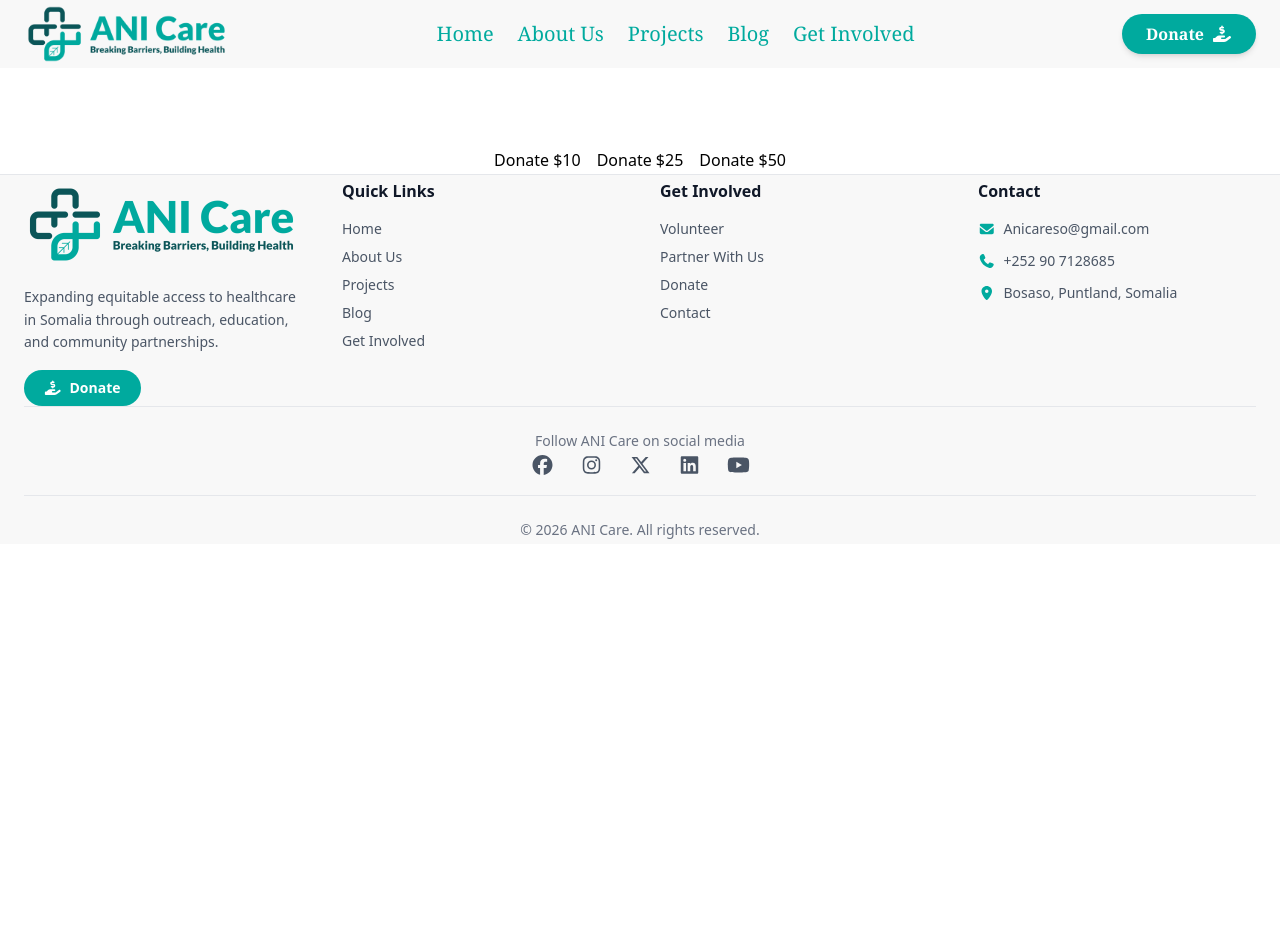
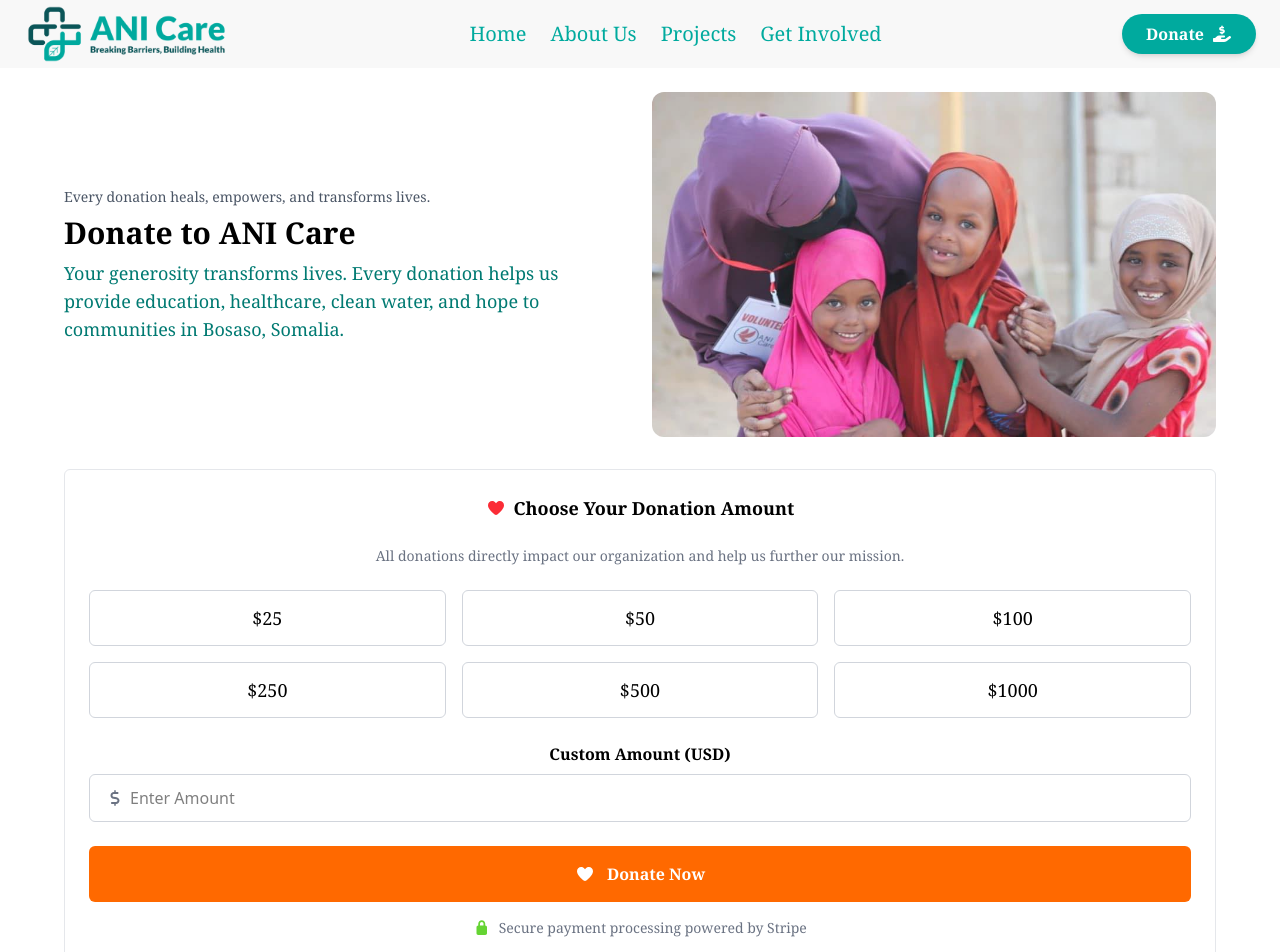
Before and after one commit to Ilyasisse/Anicare-Frontend, a React (Vite) app: page /donation in a window 1280 px wide. Shown: the top 952 px of the page. Before the commit the page ends 800 px from the top, so only its background shows below. Built offline with nearby package versions, Linux system fonts and the light colour scheme; no server answers.

Commit message:
feat: implement donation page with preset and custom amounts, enhance footer and navbar links

```diff
--- a/src/components/Footer.tsx
+++ b/src/components/Footer.tsx
@@ -13,6 +13,7 @@ import {
   faLinkedin,
   faYoutube,
 } from "@fortawesome/free-brands-svg-icons";
+import { Link } from "react-router";
 export default function Footer() {
   return (
     <footer className="bg-[#f8f8f8] border-t border-gray-200 mt-0.5">
@@ -51,29 +52,29 @@ export default function Footer() {
 
             <ul className="space-y-2 text-gray-600 text-sm">
               <li>
-                <a href="/" className="hover:text-[#00aa9e]">
+                <Link to={"/"} className="hover:text-[#00aa9e]">
                   Home
-                </a>
+                </Link>
               </li>
               <li>
-                <a href="/about_us" className="hover:text-[#00aa9e]">
+                <Link to={"/about_us"} className="hover:text-[#00aa9e]">
                   About Us
-                </a>
+                </Link>
               </li>
               <li>
-                <a href="/projects" className="hover:text-[#00aa9e]">
+                <Link to={"/projects"} className="hover:text-[#00aa9e]">
                   Projects
-                </a>
+                </Link>
               </li>
               <li>
-                <a href="/blog" className="hover:text-[#00aa9e]">
+                <Link to={"/blog"} className="hover:text-[#00aa9e] hidden">
                   Blog
-                </a>
+                </Link>
               </li>
               <li>
-                <a href="/get_involved" className="hover:text-[#00aa9e]">
+                <Link to={"/get_involved"} className="hover:text-[#00aa9e]">
                   Get Involved
-                </a>
+                </Link>
               </li>
             </ul>
           </div>
@@ -84,24 +85,24 @@ export default function Footer() {
 
             <ul className="space-y-2 text-gray-600 text-sm">
               <li>
-                <a href="#" className="hover:text-[#00aa9e]">
+                <Link to={"#"} className="hover:text-[#00aa9e]">
                   Volunteer
-                </a>
+                </Link>
               </li>
               <li>
-                <a href="#" className="hover:text-[#00aa9e]">
+                <Link to={"#"} className="hover:text-[#00aa9e]">
                   Partner With Us
-                </a>
+                </Link>
               </li>
               <li>
-                <a href="#" className="hover:text-[#00aa9e]">
+                <Link to={"#"} className="hover:text-[#00aa9e]">
                   Donate
-                </a>
+                </Link>
               </li>
               <li>
-                <a href="#" className="hover:text-[#00aa9e]">
+                <Link to={"#"} className="hover:text-[#00aa9e]">
                   Contact
-                </a>
+                </Link>
               </li>
             </ul>
           </div>
@@ -142,7 +143,7 @@ export default function Footer() {
         </div>
         <div className="flex items-center justify-center gap-6 text-xl text-gray-600 w-full">
           <a
-            href="https://facebook.com"
+            href="https://www.facebook.com/anicareorg"
             target="_blank"
             className="hover:text-[#00aa9e] hover:scale-110 transition"
             aria-label="Facebook"
@@ -151,7 +152,7 @@ export default function Footer() {
           </a>
 
           <a
-            href="https://instagram.com"
+            href="https://www.instagram.com/anicareorg"
             target="_blank"
             className="hover:text-[#00aa9e] hover:scale-110 transition"
             aria-label="Instagram"
@@ -160,7 +161,7 @@ export default function Footer() {
           </a>
 
           <a
-            href="https://twitter.com"
+            href="https://x.com/anicareorg"
             target="_blank"
             className="hover:text-[#00aa9e] hover:scale-110 transition"
             aria-label="Twitter"
@@ -176,15 +177,6 @@ export default function Footer() {
           >
             <FontAwesomeIcon icon={faLinkedin} />
           </a>
-
-          <a
-            href="https://youtube.com"
-            target="_blank"
-            className="hover:text-[#00aa9e] hover:scale-110 transition"
-            aria-label="YouTube"
-          >
-            <FontAwesomeIcon icon={faYoutube} />
-          </a>
         </div>
 
         {/* BOTTOM BAR */}
--- a/src/components/Navbar.tsx
+++ b/src/components/Navbar.tsx
@@ -40,7 +40,7 @@ export default function Navbar() {
           <Link to={"/projects"} className="hover:text-[#007a72] transition">
             Projects
           </Link>
-          <Link to={"/blogs"} className="hover:text-[#007a72] transition">
+          <Link to={"/blogs"} className="hover:text-[#007a72] transition hidden">
             Blog
           </Link>
           <Link
@@ -85,10 +85,10 @@ export default function Navbar() {
             <Link to={"/about_us"} onClick={() => setMenuOpen(false)}>
               About Us
             </Link>
-            <Link to={"/projects"} onClick={() => setMenuOpen(false)}>
+            <Link to={"/projects"} onClick={() => setMenuOpen(false)} >
               Projects
             </Link>
-            <Link to={"/blog"} onClick={() => setMenuOpen(false)}>
+            <Link to={"/blog"} onClick={() => setMenuOpen(false)} className="hidden">
               Blog
             </Link>
             <Link to={"/get_involved"} onClick={() => setMenuOpen(false)}>
--- a/src/components/UI/OurFocusCards.tsx
+++ b/src/components/UI/OurFocusCards.tsx
@@ -1,6 +1,7 @@
 import { FontAwesomeIcon } from "@fortawesome/react-fontawesome";
 import type { IconDefinition } from "@fortawesome/fontawesome-svg-core";
 import { faAngleRight } from "@fortawesome/free-solid-svg-icons";
+import { Link } from "react-router";
 
 type ProgramSideBySide = {
   icon: IconDefinition;
@@ -24,10 +25,10 @@ const OurFocusCards = ({
       </div>
       <h2 className="text-2xl">{title}</h2>
       <p className="text-gray-600">{paragraph}</p>
-      <a href={href} className="text-[#00aa9e] hover:text-[#007a72] transition">
+      <Link to={href} className="text-[#00aa9e] hover:text-[#007a72] transition">
         <span>{linkText}</span>
         <FontAwesomeIcon icon={faAngleRight} />
-      </a>
+      </Link>
     </div>
   );
 };
--- a/src/components/UI/ProjectCards.tsx
+++ b/src/components/UI/ProjectCards.tsx
@@ -23,9 +23,9 @@ const ProjectCards = ({ img, title, paragraph }: ProgramSideBySide) => {
 
       <p className="text-gray-600 mb-4">{paragraph}</p>
 
-      <button className="text-[#00aa9e] font-medium hover:underline">
+      {/* <button className="text-[#00aa9e] font-medium hover:underline">
         View Details →
-      </button>
+      </button> */}
     </div>
   );
 };
--- a/src/components/UI/ProjectSideBySideRight.tsx
+++ b/src/components/UI/ProjectSideBySideRight.tsx
@@ -14,7 +14,7 @@ const ProjectSideBySideRight = ({
       <div className="w-1/2">
         <div className="flex justify-between items-center text-sm mb-2">
           <span className="text-gray-500">Bosaso, Somalia</span>
-          <span className="bg-blue-100 text-green-700 px-3 py-1 rounded-full ">
+          <span className="bg-green-200 text-green-700 px-3 py-1 rounded-full ">
             Completed
           </span>
         </div>
@@ -23,9 +23,9 @@ const ProjectSideBySideRight = ({
 
         <p className="text-gray-600 mb-4 lg:text-lg  ">{paragraph}</p>
 
-        <button className="text-[#00aa9e] font-medium hover:underline">
+        {/* <button className="text-[#00aa9e] font-medium hover:underline">
           View Details →
-        </button>
+        </button> */}
       </div>
       <div className="w-1/2 flex justify-end">
         <img src={img} alt="" className="rounded-2xl " />
--- a/src/pages/Donation.tsx
+++ b/src/pages/Donation.tsx
@@ -1,3 +1,8 @@
+import { FontAwesomeIcon } from "@fortawesome/react-fontawesome";
+import img from "../assets/Kids_Pictures.jpg";
+import { faDollarSign, faHeart, faLock } from "@fortawesome/free-solid-svg-icons";
+import { useState } from "react";
+
 type CheckoutResponse = {
   url: string;
 };
@@ -18,18 +23,146 @@ const Donation = () => {
     }
 
     const data: CheckoutResponse = await res.json();
-
     if (data.url) window.location.href = data.url;
   };
 
-  console.log("API:", import.meta.env.VITE_SERVER_API_URL);
+  const presets = [
+    { id: 1, amount: 25 },
+    { id: 2, amount: 50 },
+    { id: 3, amount: 100 },
+    { id: 4, amount: 250 },
+    { id: 5, amount: 500 },
+    { id: 6, amount: 1000 },
+  ];
+
+  const [selectedAmount, setSelectedAmount] = useState<number>(0);
+  const [customAmount, setCustomAmount] = useState<string>("");
+  const [error, setError] = useState<string>("");
+
+  const [selectedPresetId, setSelectedPresetId] = useState<number | null>(null); // FIX: track clicked preset (prevents accidental blue highlight)
+
+  const handlePresetClick = (amt: number, id: number) => { // FIX: accept id
+    setSelectedAmount(amt);
+    setSelectedPresetId(id); // FIX: mark which preset is clicked
+    setCustomAmount("");
+    setError("");
+  };
+
+  function handleDonate() {
+    if (selectedAmount < 5) { // FIX: min is $5, so only block if < 5 (not <= 5)
+      setError("Minimum donation amount is $5");
+      return;
+    }
+    setError("");
+    createSession(selectedAmount);
+  }
 
   return (
-    <div className="flex gap-4 justify-center mt-20">
-      <button onClick={() => createSession(10)}>Donate $10</button>
-      <button onClick={() => createSession(25)}>Donate $25</button>
-      <button onClick={() => createSession(50)}>Donate $50</button>
-    </div>
+    <section className="w-full px-6 py-6"> {/* FIX: better page padding + lets container control width */}
+      <div className="max-w-6xl mx-auto flex flex-col gap-8 font-serif"> {/* FIX: center content + limit width */}
+
+        <div className="flex flex-col gap-6 md:flex-row md:items-center"> {/* FIX: items-center for nicer hero alignment */}
+          <div className="text-center md:text-left flex flex-col justify-center md:w-1/2 lg:flex gap-2"> {/* FIX: md:text-left */}
+            <p className="text-sm text-gray-600">
+              Every donation heals, empowers, and transforms lives.
+            </p>
+            <h1 className="text-3xl font-bold">Donate to ANI Care</h1>
+            <h2 className="text-[#007a72] text-lg">
+              Your generosity transforms lives. Every donation helps us provide
+              education, healthcare, clean water, and hope to communities in
+              Bosaso, Somalia.
+            </h2>
+          </div>
+
+          <figure className="md:w-1/2 w-full"> {/* FIX: removed invalid lg:max-w-180 + rounded-5xl */}
+            <img
+              src={img}
+              alt="Children supported by ANI Care" // FIX: add meaningful alt text
+              className="rounded-xl w-full h-auto object-cover opacity-90" // FIX: object-cover for cleaner image presentation
+            />
+          </figure>
+        </div>
+
+        {/* DONATION SECTION */}
+        <div className="flex flex-col gap-6 items-center text-center border border-gray-200 rounded-md p-6">
+          <div className="flex items-center justify-center gap-2"> {/* FIX: slightly nicer spacing */}
+            <FontAwesomeIcon icon={faHeart} className="text-red-500" />
+            <h1 className="text-lg font-bold">Choose Your Donation Amount</h1>
+          </div>
+
+          <p className="text-sm text-gray-500">
+            All donations directly impact our organization and help us further our mission.
+          </p>
+
+          <div className="w-full grid grid-cols-2 sm:grid-cols-3 gap-4">
+            {presets.map((value) => (
+              <button
+                key={value.id}
+                onClick={() => handlePresetClick(value.amount, value.id)} // FIX: pass id
+                type="button"
+                className={`h-14 rounded-md border text-lg font-light transition
+                  ${
+                    selectedPresetId === value.id && customAmount === "" // FIX: blue only if preset was clicked + custom is empty
+                      ? "bg-blue-600 text-white border-blue-600"
+                      : "bg-white border-gray-300 hover:bg-green-200"
+                  }`}
+              >
+                ${value.amount}
+              </button>
+            ))}
+          </div>
+
+          <div className="w-full">
+            <h2 className="text-center font-semibold mb-2">Custom Amount (USD)</h2> {/* FIX: center + spacing */}
+
+            <div className="relative w-full"> {/* FIX: remove text-center from wrapper so icon aligns perfectly */}
+              <FontAwesomeIcon
+                icon={faDollarSign}
+                className="absolute left-4 top-1/2 -translate-y-1/2 text-gray-500 font-semibold pointer-events-none" // FIX: pointer-events-none
+              />
+              <input
+                type="number"
+                min={5} // FIX: enforce minimum at input level too
+                placeholder="Enter Amount"
+                value={customAmount}
+                onChange={(event) => {
+                  const value = event.target.value;
+                  setCustomAmount(value);
+                  setSelectedAmount(Number(value) || 0);
+                  setSelectedPresetId(null); // FIX: typing custom removes preset selection (no blue)
+                  setError("");
+                }}
+                className={`w-full h-12 pl-10 pr-4 rounded-md border font-sans
+                  ${customAmount !== "" ? "border-blue-500" : "border-gray-300"}
+                  focus:outline-none focus:ring-2 focus:ring-blue-200 focus:border-blue-500`}
+              />
+            </div>
+
+            {error && (
+              <p className="text-red-500 text-sm mt-2 text-center w-full font-sans leading-tight">
+                {error}
+              </p>
+            )}
+
+            <button
+              type="button"
+              className="mt-6 w-full h-14 rounded-md bg-orange-500 hover:bg-orange-600
+                         text-white font-semibold flex items-center justify-center gap-3 transition duration-200"
+              onClick={handleDonate}
+            >
+              <FontAwesomeIcon icon={faHeart} />
+              <span>Donate Now</span>
+            </button>
+
+            <div className="mt-4 text-center text-sm text-gray-500 flex items-center justify-center gap-2"> {/* FIX: align lock + text nicely */}
+              <FontAwesomeIcon icon={faLock} className="text-[#65D433]" />
+              <span>Secure payment processing powered by Stripe</span>
+            </div>
+          </div>
+        </div>
+
+      </div>
+    </section>
   );
 };
 
```
Also changed, not shown: src/components/UI/ProjectSideBySide.tsx (+4 -4 lines), src/assets/Kids_Pictures.jpg (added), vercel.json (added).
